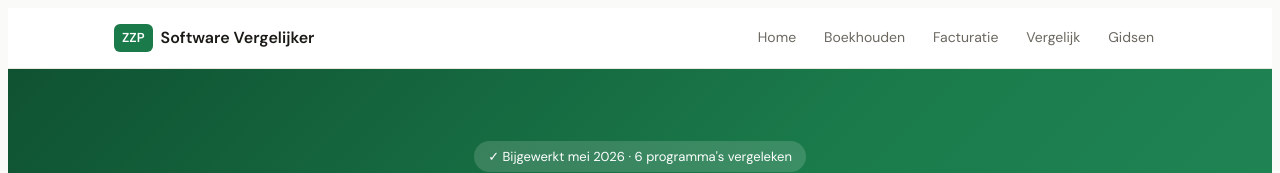
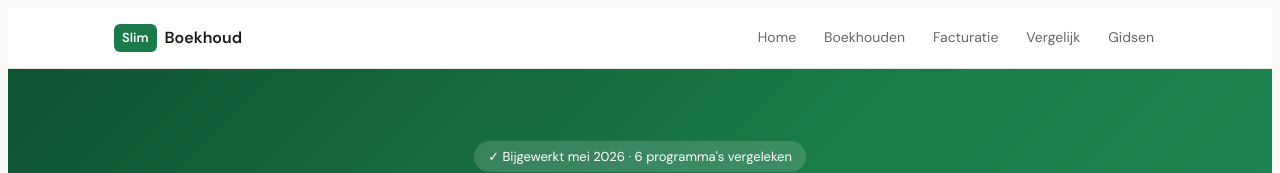
Before and after one commit to ianvdbrink3/zzpsoftware, a Next.js app: page / in a window 1280 px wide. Shown: the top 173 px of the page. Built offline with nearby package versions, Linux system fonts and the light colour scheme; no server answers.

Commit message:
rebrand: ZZP Software Vergelijker → SlimBoekhoud / slimboekhoud.nl

```diff
--- a/app/layout.tsx
+++ b/app/layout.tsx
@@ -3,9 +3,9 @@ import Script from 'next/script'
 import './globals.css'
 
 export const metadata: Metadata = {
-  title: { default: 'ZZP Software Vergelijker — Beste Boekhoudprogramma 2026', template: '%s | ZZP Software Vergelijker' },
+  title: { default: 'SlimBoekhoud — Beste Boekhoudprogramma voor ZZP 2026', template: '%s | SlimBoekhoud' },
   description: "Vergelijk de beste boekhoudprogramma's, factuurapps en software voor ZZP'ers. Eerlijke reviews en onafhankelijk advies.",
-  metadataBase: new URL('https://zzpsoftware.nl'),
+  metadataBase: new URL('https://slimboekhoud.nl'),
 }
 
 export default function RootLayout({ children }: { children: React.ReactNode }) {
@@ -26,8 +26,8 @@ export default function RootLayout({ children }: { children: React.ReactNode })
         <header style={{ background: 'var(--bg-card)', borderBottom: '1px solid var(--border)', position: 'sticky', top: 0, zIndex: 50 }}>
           <div style={{ maxWidth: 1100, margin: '0 auto', padding: '0 24px', height: 60, display: 'flex', alignItems: 'center', justifyContent: 'space-between' }}>
             <a href="/" style={{ display: 'flex', alignItems: 'center', gap: 8, fontWeight: 600, fontSize: 16 }}>
-              <span style={{ background: 'var(--accent)', color: '#fff', padding: '3px 8px', borderRadius: 6, fontSize: 13, fontWeight: 700 }}>ZZP</span>
-              <span>Software Vergelijker</span>
+              <span style={{ background: 'var(--accent)', color: '#fff', padding: '3px 8px', borderRadius: 6, fontSize: 13, fontWeight: 700 }}>Slim</span>
+              <span>Boekhoud</span>
             </a>
             <nav style={{ display: 'flex', gap: 4 }}>
               {[['/', 'Home'], ['/boekhoudprogramma', 'Boekhouden'], ['/factuurprogramma', 'Facturatie'], ['/vergelijk', 'Vergelijk'], ['/gids', 'Gidsen']].map(([href, label]) => (
@@ -41,13 +41,13 @@ export default function RootLayout({ children }: { children: React.ReactNode })
           <div style={{ maxWidth: 1100, margin: '0 auto' }}>
             <div style={{ display: 'grid', gridTemplateColumns: 'repeat(auto-fit, minmax(200px, 1fr))', gap: 40, marginBottom: 40 }}>
               <div>
-                <div style={{ fontWeight: 700, marginBottom: 12 }}>ZZP Software Vergelijker</div>
+                <div style={{ fontWeight: 700, marginBottom: 12 }}>SlimBoekhoud</div>
                 <p style={{ fontSize: 13, color: 'var(--text-secondary)', lineHeight: 1.6, margin: 0 }}>
                   Onafhankelijke vergelijkingssite voor ZZP-software. We verdienen een vergoeding als je via onze links koopt — dit beinvloedt onze reviews niet.
                 </p>
               </div>
               <div>
-                <div style={{ fontWeight: 600, fontSize: 13, marginBottom: 12, color: 'var(--text-secondary)' }}>CATEGORIEN</div>
+                <div style={{ fontWeight: 600, fontSize: 13, marginBottom: 12, color: 'var(--text-secondary)' }}>CATEGORIEËN</div>
                 {["Boekhoudprogramma's", "Factuurprogramma's", 'CRM-software', 'Urenregistratie'].map(l => (
                   <div key={l} style={{ fontSize: 14, marginBottom: 6 }}><a style={{ color: 'var(--text-secondary)' }}>{l}</a></div>
                 ))}
@@ -66,7 +66,7 @@ export default function RootLayout({ children }: { children: React.ReactNode })
               </div>
             </div>
             <div style={{ borderTop: '1px solid var(--border)', paddingTop: 20, display: 'flex', justifyContent: 'space-between', fontSize: 13, color: 'var(--text-tertiary)' }}>
-              <span>© 2026 ZZP Software Vergelijker</span>
+              <span>© 2026 SlimBoekhoud</span>
               <div style={{ display: 'flex', gap: 16 }}>
                 <a href="/privacy" style={{ color: 'var(--text-tertiary)' }}>Privacy</a>
                 <a href="/disclaimer" style={{ color: 'var(--text-tertiary)' }}>Disclaimer</a>
--- a/next-sitemap.config.js
+++ b/next-sitemap.config.js
@@ -1,6 +1,6 @@
 /** @type {import('next-sitemap').IConfig} */
 module.exports = {
-  siteUrl: 'https://zzpsoftware.nl',
+  siteUrl: 'https://slimboekhoud.nl',
   generateRobotsTxt: true,
   changefreq: 'weekly',
   priority: 0.7,
--- a/package.json
+++ b/package.json
@@ -1,5 +1,5 @@
 {
-  "name": "zzpsoftware",
+  "name": "slimboekhoud",
   "version": "0.1.0",
   "private": true,
   "scripts": {
```
